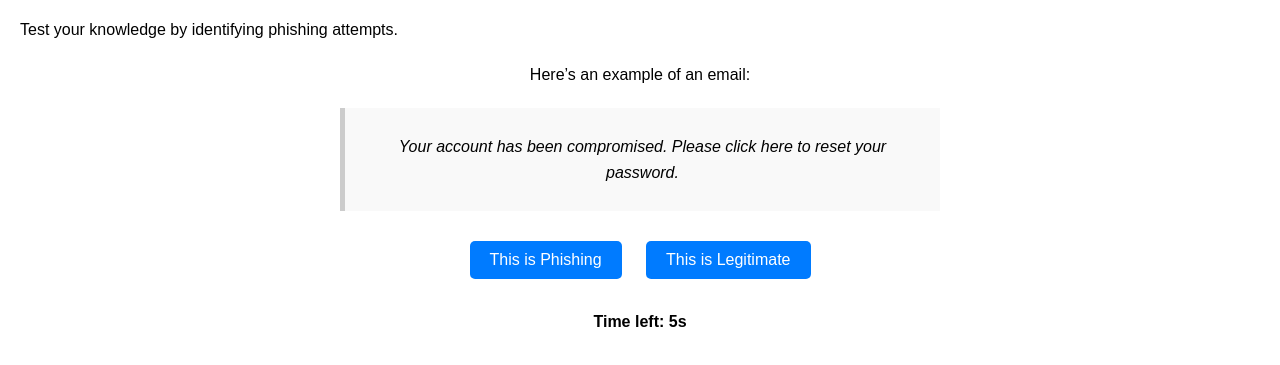
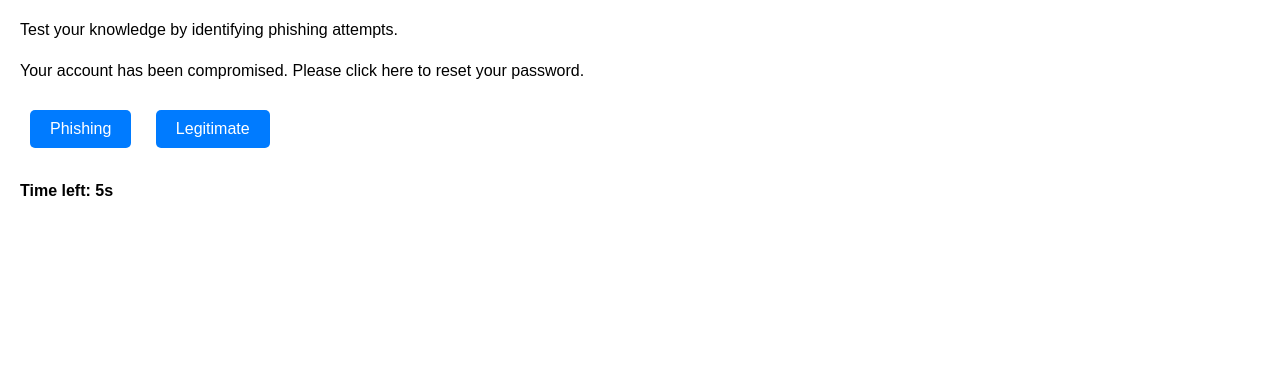
Before and after one commit to ramialdine/phishing-awareness-site, a plain HTML site: page quiz.html in a window 1280 px wide. Shown: the part 233-598 px from the top of the page. Drawn offline with Linux system fonts and the light colour scheme.

Commit message:
Update quiz.html

```diff
--- a/quiz.html
+++ b/quiz.html
@@ -18,13 +18,14 @@
         <section id="quiz">
             <h2>Phishing Quiz</h2>
             <p>Test your knowledge by identifying phishing attempts.</p>
-            <div id="quiz-container">
-                <p id="question">Here’s an example of an email:</p>
-                <blockquote id="email-example"></blockquote>
-                <button id="phishing-btn">This is Phishing</button>
-                <button id="legitimate-btn">This is Legitimate</button>
-                <p id="feedback"></p>
-            </div>
+            <div>
+    <p id="email-example"></p>
+    <button id="phishing-btn">Phishing</button>
+    <button id="legitimate-btn">Legitimate</button>
+</div>
+<div id="feedback"></div>
+<button id="next-btn" style="display: none;">Next Question</button>
+
         </section>
     </main>
     <script src="script.js"></script>
```
